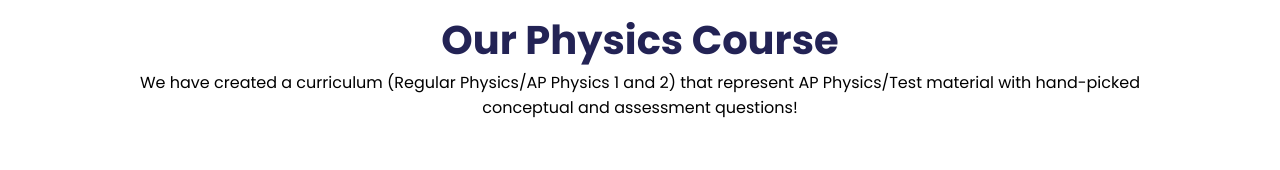
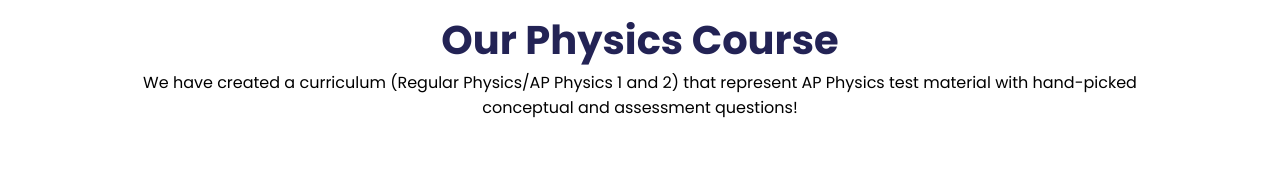
Before and after one commit to excelphysicsprep/Excel-Physics-Website, a plain HTML site: page course.html in a window 1280 px wide. Shown: the part 572-742 px from the top of the page. Drawn offline with nearby package versions, Linux system fonts and the light colour scheme.

Commit message:
updated course description

```diff
--- a/course.html
+++ b/course.html
@@ -38,7 +38,7 @@
 
     <section id="course">
         <h1>Our Physics Course</h1>
-        <p>We have created a curriculum (Regular Physics/AP Physics 1 and 2) that represent AP Physics/Test material with hand-picked conceptual and assessment questions! </p>
+        <p>We have created a curriculum (Regular Physics/AP Physics 1 and 2) that represent AP Physics test material with hand-picked conceptual and assessment questions! </p>
         <div onclick = "window.location.href='contact.html';"class="course-box">
 
             <div class="courses">
```
